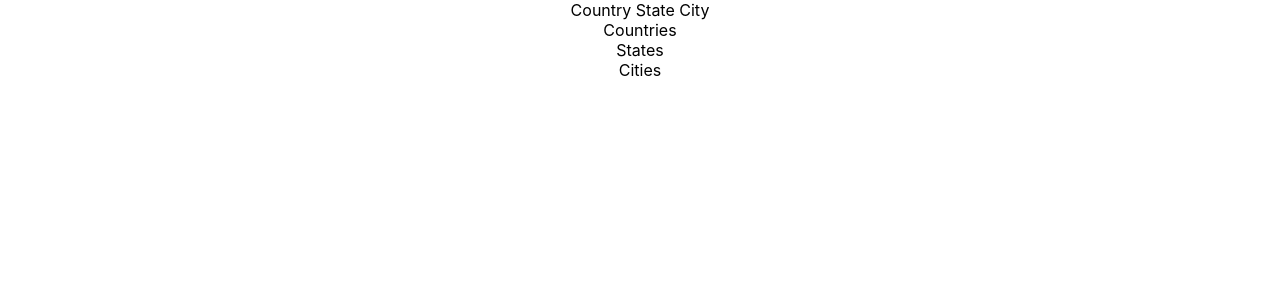
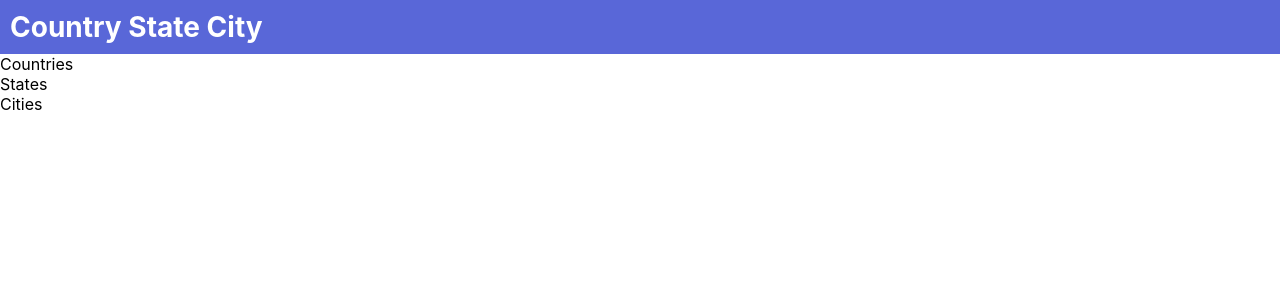
Before and after one commit to niiiiiiiiiiix/country-city-state, a React (Create React App) app: page / in a window 1280 px wide. Shown: the top 300 px of the page. Built offline with nearby package versions, Linux system fonts and the light colour scheme.

Commit message:
Update CSS for title

```diff
--- a/src/App.css
+++ b/src/App.css
@@ -1,38 +1,7 @@
-.App {
-  text-align: center;
+.title {
+  color: #fff;
+  background-color: #5967d8;
+  padding: 10px 0 10px 10px;
+  font-size: 28px;
+  font-weight: bold;
 }
-
-.App-logo {
-  height: 40vmin;
-  pointer-events: none;
-}
-
-@media (prefers-reduced-motion: no-preference) {
-  .App-logo {
-    animation: App-logo-spin infinite 20s linear;
-  }
-}
-
-.App-header {
-  background-color: #282c34;
-  min-height: 100vh;
-  display: flex;
-  flex-direction: column;
-  align-items: center;
-  justify-content: center;
-  font-size: calc(10px + 2vmin);
-  color: white;
-}
-
-.App-link {
-  color: #61dafb;
-}
-
-@keyframes App-logo-spin {
-  from {
-    transform: rotate(0deg);
-  }
-  to {
-    transform: rotate(360deg);
-  }
-}
```
